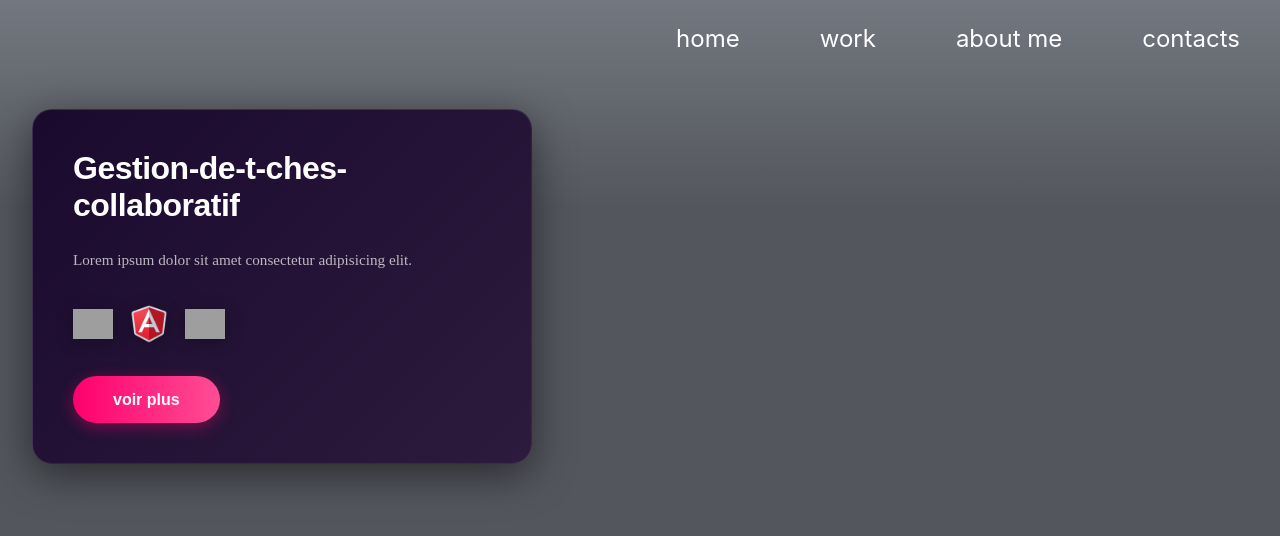
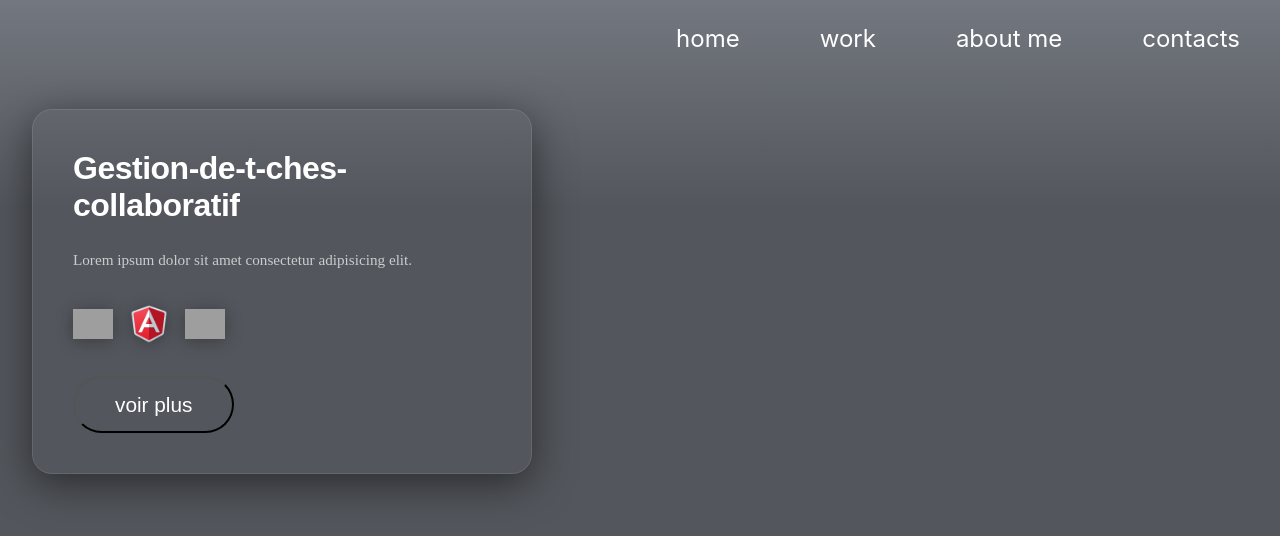
Before and after one commit to avotra15/Portfolio, an Angular app: page /work in a window 1280 px wide. Shown: the top 536 px of the page. Built offline with nearby package versions, Linux system fonts and the light colour scheme; grey boxes are pictures that could not be loaded.

Commit message:
portfolio

```diff
--- a/src/app/home/home.css
+++ b/src/app/home/home.css
@@ -1,5 +1,5 @@
-@import url('https://fonts.googleapis.com/css2?family=Imprima&family=Inter:ital,opsz,wght@0,14..32,100..900;1,14..32,100..900&display=swap');
-@import url('https://fonts.googleapis.com/css2?family=Fira+Code:wght@400;600;700&family=Imprima&family=Inter:ital,opsz,wght@0,14..32,100..900;1,14..32,100..900&display=swap');
+/*@import url('https://fonts.googleapis.com/css2?family=Imprima&family=Inter:ital,opsz,wght@0,14..32,100..900;1,14..32,100..900&display=swap');
+@import url('https://fonts.googleapis.com/css2?family=Fira+Code:wght@400;600;700&family=Imprima&family=Inter:ital,opsz,wght@0,14..32,100..900;1,14..32,100..900&display=swap');*/
 .home {
     min-height: 100vh;
     padding: 2rem;
@@ -163,7 +163,7 @@
 
 .btn button:hover {
     transform: translateY(-2px);
-    box-shadow: 0 5px 15px rgba(96, 165, 250, 1);
+    box-shadow: 0 2px 5px rgba(96, 165, 250, 1);
 }
 
 .btn .view img {
--- a/src/app/navbar/navbar.html
+++ b/src/app/navbar/navbar.html
@@ -1,6 +1,6 @@
     <div class="navbar">
         <a routerLink="/home">home</a>
-        <a routerLink="/work">work</a>
+        <a routerLink="work">work</a>
         <a routerLink="">about me</a>
         <a routerLink="">contacts</a>
     </div>
--- a/src/app/work/work.css
+++ b/src/app/work/work.css
@@ -8,7 +8,7 @@
 
 /* Carte projet */
 .projet1 {
-    background: linear-gradient(135deg, #1a0a2e 0%, #2d1b3d 100%);
+    background: transparent;
     border-radius: 20px;
     padding: 2.5rem;
     width: 100%;
@@ -65,22 +65,22 @@
 
 /* Bouton Voir plus */
 .projet1-btn {
-    background: linear-gradient(90deg, #ff006e 0%, #ff4d94 100%);
+    background: transparent;
     color: white;
-    border: none;
+    border: 1px solid linear-gradient(0% #60A5FA 100% #856594);
     padding: 0.9rem 2.5rem;
     border-radius: 50px;
-    font-size: 1rem;
-    font-weight: 600;
+    font-size: 1.3rem;
+    font-weight: 530;
     cursor: pointer;
     transition: all 0.3s ease;
-    box-shadow: 0 4px 15px rgba(255, 0, 110, 0.4);
+    /*box-shadow: 0 4px 15px rgba(255, 0, 110, 0.4);*/
     text-transform: lowercase;
+    align-content: flex-end;
 }
 
 .projet1-btn:hover {
-    background: linear-gradient(90deg, #ff4d94 0%, #ff006e 100%);
-    box-shadow: 0 6px 20px rgba(255, 0, 110, 0.6);
+    box-shadow: 0 2px 5px rgba(96, 165, 250, 1);
     transform: translateY(-2px);
 }
 
```
